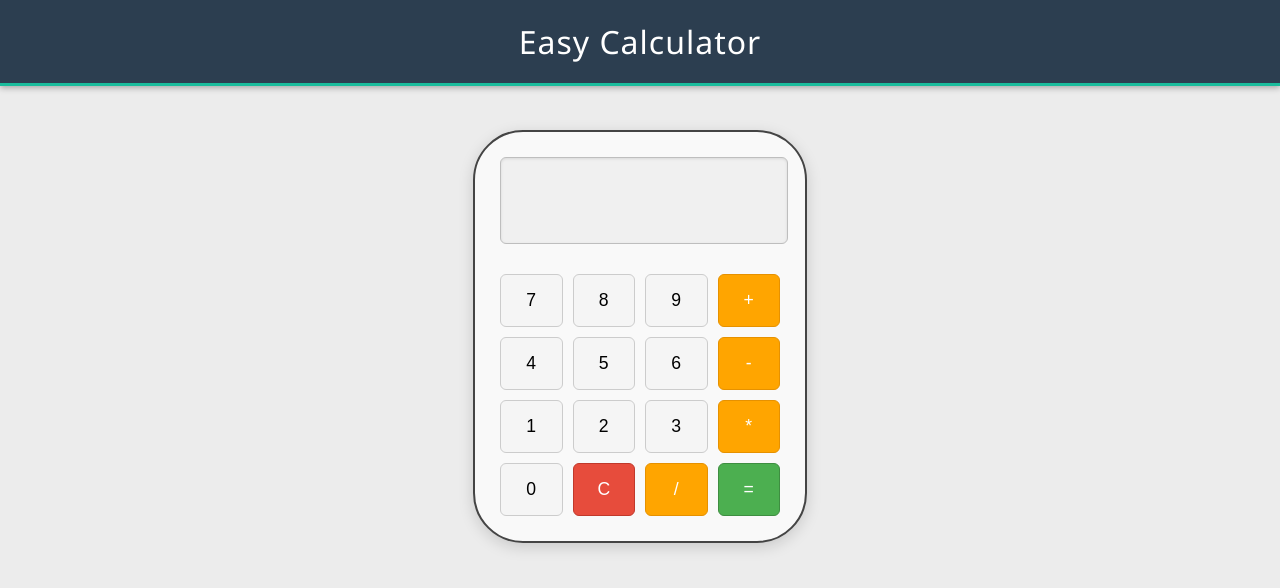
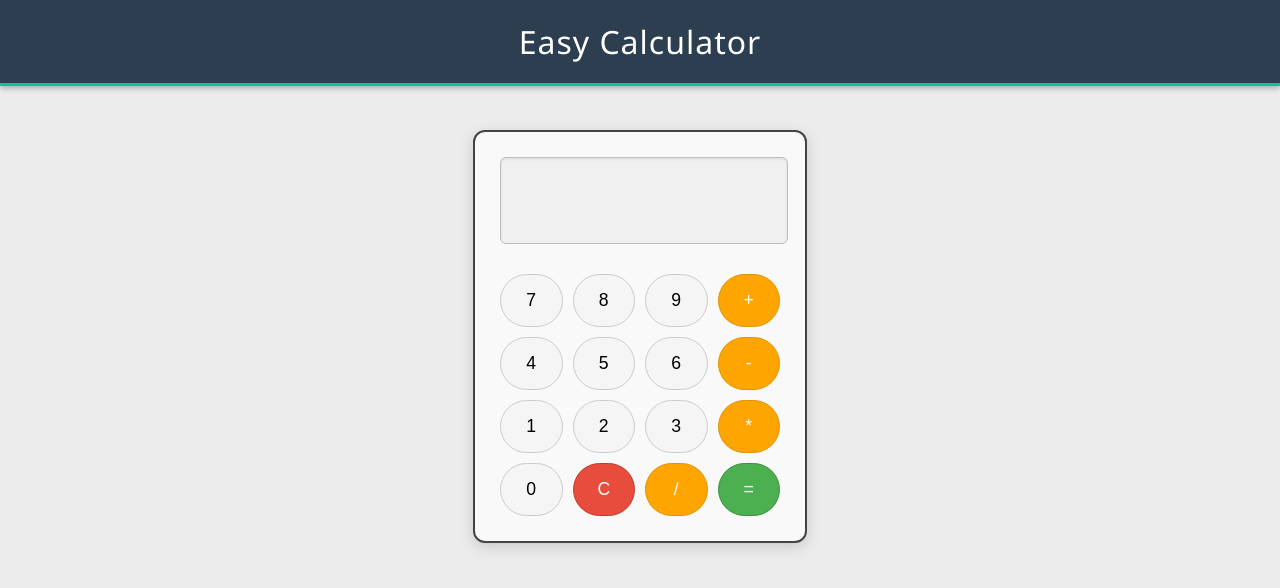
Before and after one commit to omkar2xt/Calculator, a plain HTML site: page index.html in a window 1280 px wide. Drawn offline with Linux system fonts and the light colour scheme.

Commit message:
Change border radius for calculator and buttons
to make it enhance...

```diff
--- a/index.html
+++ b/index.html
@@ -43,7 +43,7 @@
       width: 280px;
       background: #F9F9F9;
       padding: 25px;
-      border-radius: 50px;
+      border-radius: 12px;
       border: 2px solid #444;
       box-shadow: 0 4px 15px rgba(0, 0, 0, 0.15);
       transition: box-shadow 0.3s ease, border-color 0.3s ease;
@@ -81,7 +81,7 @@
       padding: 15px;
       font-size: 1.1em;
       border: 1px solid #ccc;
-      border-radius: 6px;
+      border-radius: 50px;
       background-color: #F5F5F5;
       cursor: pointer;
       transition: all 0.2s ease;
```
